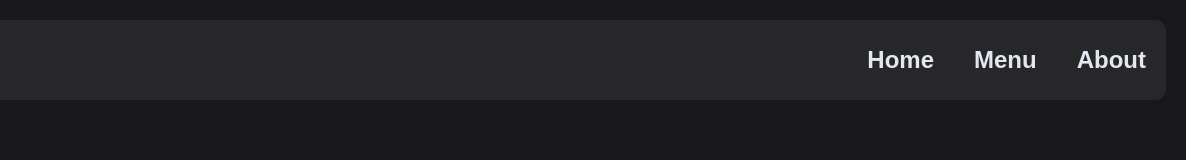
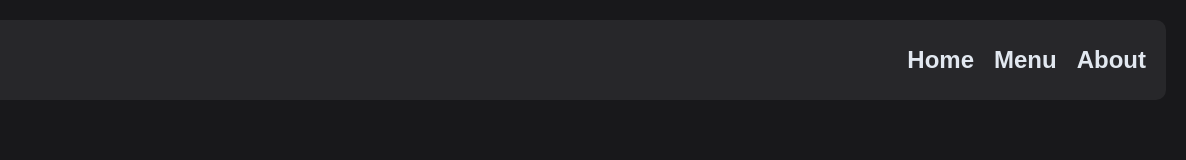
Before and after one commit to ChanGeR1-2/JS_Restaurant_Page, a website built with webpack: page src/index.html in a window 1280 px wide. Shown: the full height of the page, 94-1280 px from the left. Built offline with nearby package versions, Linux system fonts and the light colour scheme.

Commit message:
Changed gap in nav bar

```diff
--- a/package.json
+++ b/package.json
@@ -6,7 +6,7 @@
     "test": "echo \"Error: no test specified\" && exit 1",
     "build": "webpack",
     "start": "webpack serve --open",
-    "gh-deploy": "git subtree push --prefix dist origin gh-pages"
+    "deploy": "gh-pages -d dist"
   },
   "keywords": [],
   "author": "",
@@ -15,6 +15,7 @@
   "devDependencies": {
     "css-loader": "^7.1.2",
     "file-loader": "^6.2.0",
+    "gh-pages": "^6.1.1",
     "style-loader": "^4.0.0",
     "webpack": "^5.93.0",
     "webpack-cli": "^5.1.4",
--- a/src/style.css
+++ b/src/style.css
@@ -36,7 +36,6 @@ header {
 
 header nav {
     display: flex;
-    gap: 20px;
     margin-left: auto;
 }
 header .button {
```
Also changed, not shown: dist/bundle.js, 2 other files.
